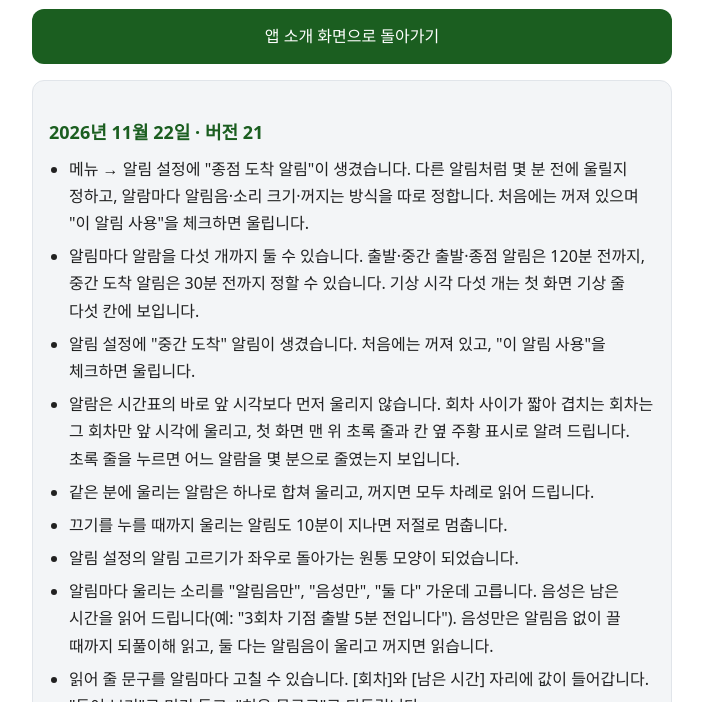
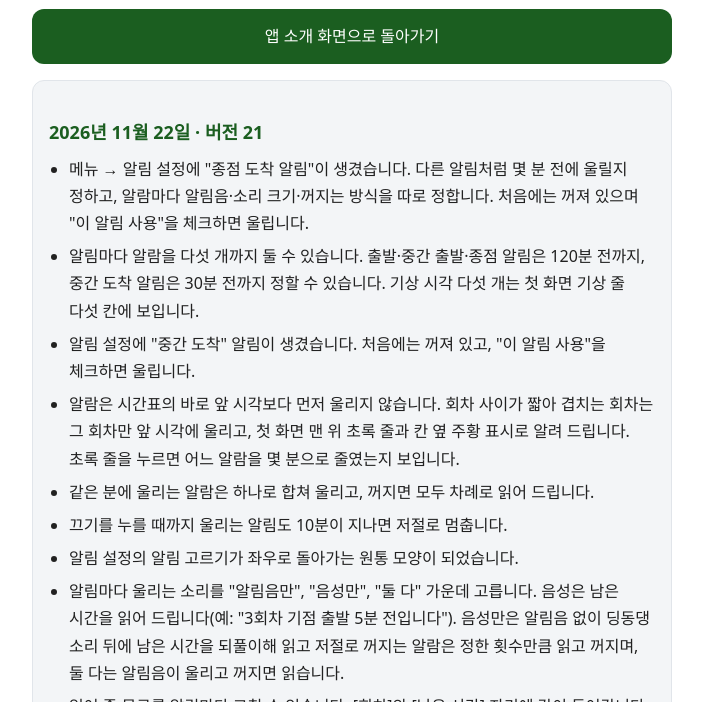
Before and after one commit to coscaSupport/busalarm-guide, a plain HTML site: page updates.html in a window 1280 px wide. Shown: the part 98-800 px from the top of the page, without its empty margins (288-991 px from the left). Drawn offline with Linux system fonts and the light colour scheme.

Commit message:
안내: 음성만 딩동댕·읽는 횟수
Co-Authored-By: Claude Opus 5.5 <noreply@anthropic.com>
Claude-Session: https://claude.ai/code/session_01JGfLuHG6GVjkyuHF1hgM5Z

```diff
--- a/updates.html
+++ b/updates.html
@@ -31,7 +31,7 @@ li{margin:6px 0}
 <li>같은 분에 울리는 알람은 하나로 합쳐 울리고, 꺼지면 모두 차례로 읽어 드립니다.</li>
 <li>끄기를 누를 때까지 울리는 알림도 10분이 지나면 저절로 멈춥니다.</li>
 <li>알림 설정의 알림 고르기가 좌우로 돌아가는 원통 모양이 되었습니다.</li>
-<li>알림마다 울리는 소리를 &quot;알림음만&quot;, &quot;음성만&quot;, &quot;둘 다&quot; 가운데 고릅니다. 음성은 남은 시간을 읽어 드립니다(예: &quot;3회차 기점 출발 5분 전입니다&quot;). 음성만은 알림음 없이 끌 때까지 되풀이해 읽고, 둘 다는 알림음이 울리고 꺼지면 읽습니다.</li>
+<li>알림마다 울리는 소리를 &quot;알림음만&quot;, &quot;음성만&quot;, &quot;둘 다&quot; 가운데 고릅니다. 음성은 남은 시간을 읽어 드립니다(예: &quot;3회차 기점 출발 5분 전입니다&quot;). 음성만은 알림음 없이 딩동댕 소리 뒤에 남은 시간을 되풀이해 읽고 저절로 꺼지는 알람은 정한 횟수만큼 읽고 꺼지며, 둘 다는 알림음이 울리고 꺼지면 읽습니다.</li>
 <li>읽어 줄 문구를 알림마다 고칠 수 있습니다. [회차]와 [남은 시간] 자리에 값이 들어갑니다. &quot;들어 보기&quot;로 미리 듣고, &quot;처음 문구로&quot;로 되돌립니다.</li>
 <li>근무 기록에서 노선 글이 날짜 바로 뒤에 적혀 잘리지 않습니다. 공휴일 이름은 둘째 줄에 보입니다.</li>
 <li>시간표 작성 요청 안내에 작성 거부와 무료 개수 안내를 더했습니다.</li>
```
Also changed, not shown: help/alarm.html (+1 -1 lines).
